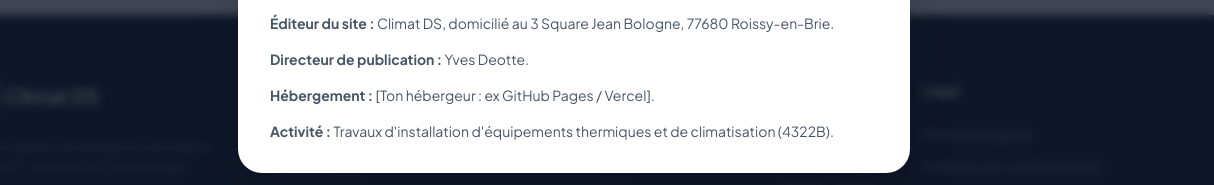
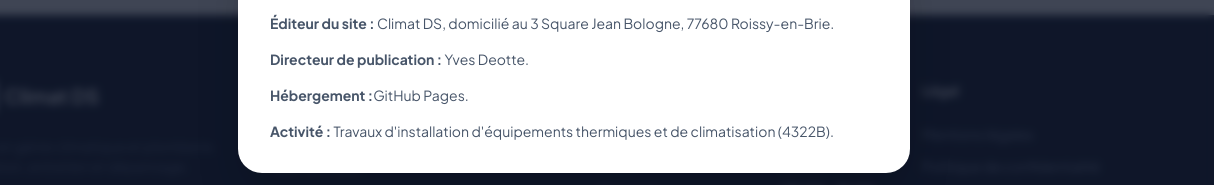
Before and after one commit to hanihoumimid/climat-ds, a plain HTML site: page index.html in a window 1280 px wide. Both pictures are taken after a click on the button "Mentions légales". Shown: the part 4539-4724 px from the top of the page, 66-1280 px from the left. Drawn offline with nearby package versions, Linux system fonts and the light colour scheme.

Commit message:
Update index.html

```diff
--- a/index.html
+++ b/index.html
@@ -540,7 +540,7 @@
                 <h3 class="text-2xl font-bold text-slate-900 mb-4">Mentions Légales</h3>
                 <p><strong>Éditeur du site :</strong> Climat DS, domicilié au 3 Square Jean Bologne, 77680 Roissy-en-Brie.</p>
                 <p><strong>Directeur de publication :</strong> Yves Deotte.</p>
-                <p><strong>Hébergement :</strong> [Ton hébergeur : ex GitHub Pages / Vercel].</p>
+                <p><strong>Hébergement :</strong>GitHub Pages.</p>
                 <p><strong>Activité :</strong> Travaux d'installation d'équipements thermiques et de climatisation (4322B).</p>
             </div>
 
```
